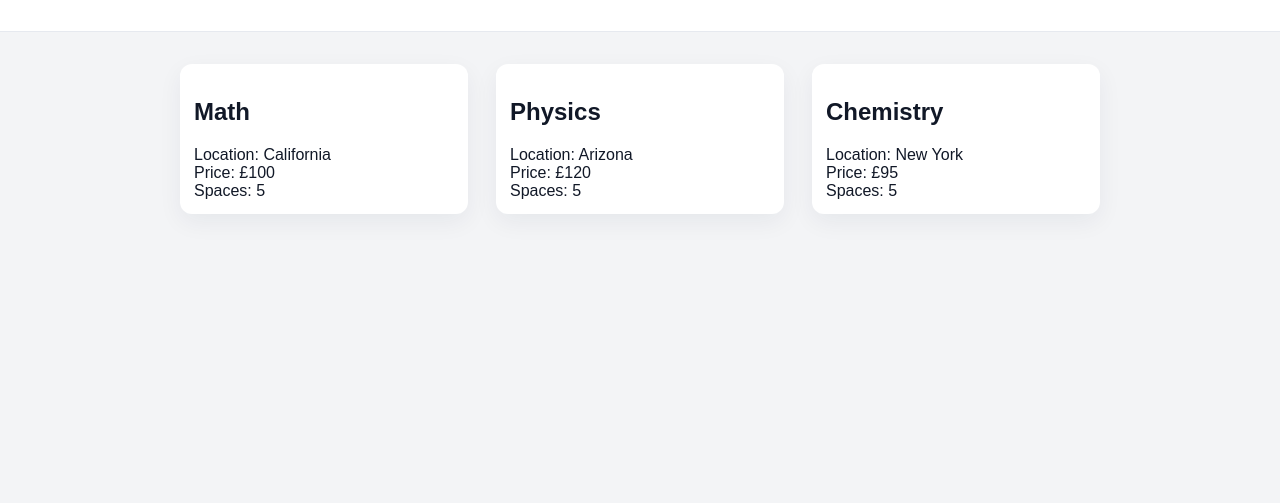
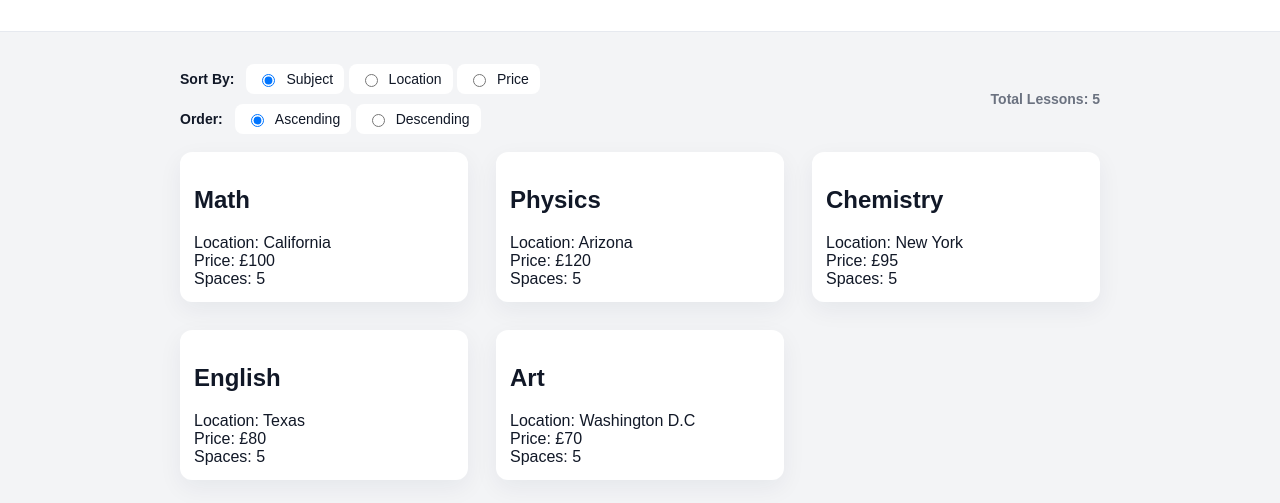
Before and after one commit to Chris-edappady/CST-3144-COURSEWORK, a plain HTML site: page index.html in a window 1280 px wide. Shown: the part 73-576 px from the top of the page. Drawn offline with nearby package versions, Linux system fonts and the light colour scheme.

Commit message:
Update 7: Added computed sort lessons as well as sorting controls

```diff
--- a/index.html
+++ b/index.html
@@ -16,6 +16,28 @@
     </header>
 
     <main class="container">
+      <div class="controls">
+        <div class="controls-left">
+          <div class="controls-row">
+            <div class="sort-label">Sort By:</div>
+            <div class="radio-group">
+              <label><input type="radio" v-model="sortKey" value="subject" /> Subject</label>
+              <label><input type="radio" v-model="sortKey" value="location" /> Location</label>
+              <label><input type="radio" v-model="sortKey" value="price" /> Price</label>
+            </div>
+          </div>
+
+          <div class="controls-row">
+            <div class="order-label">Order:</div>
+            <div class="radio-group">
+              <label><input type="radio" v-model="sortDir" value="asc" /> Ascending</label>
+              <label><input type="radio" v-model="sortDir" value="desc" /> Descending</label>
+          </div>
+        </div>
+      </div>
+
+      <div class="total-lessons">Total Lessons: {{ lessons.length }}</div>
+      </div>
       <!--Displaying multiple lessons -->
       <section class="lessons">
         <article class="card" v-for="lesson in lessons" :key="lesson.id">
@@ -35,7 +57,9 @@
       el: '#app',
       data: {
         sitename: 'Lessons',
-        lessons: (typeof lessons !== 'undefined') ? lessons : []
+        lessons: (typeof lessons !== 'undefined') ? lessons : [],
+        sortKey: 'subject',
+        sortDir: 'asc'
       },
       created() {
         //Checks if the lessons data is loaded
@@ -44,6 +68,24 @@
         } else {
           console.warn('lessons.js not found or empty');
         }
+      },
+      computed: {
+        //Sorts the lessons based on the key and direction
+        sortedLessons() {
+          const arr = this.lessons.slice();
+          const key = this.sortKey;
+          const dir = this.sortDir === 'asc' ? 1 : -1;
+          arr.sort((a,b) =>  {
+            let va = a[key];
+            let vb = b[key];
+            if (typeof va === 'string') va = va.toLowerCase();
+            if (typeof vb === 'string') vb = vb.toLowerCase();
+            if (va > vb) return 1 * dir;
+            if (va < vb) return -1 * dir;
+            return 0;
+          });
+          return arr;
+        }
       }
     });
   </script>
--- a/lessons.js
+++ b/lessons.js
@@ -13,5 +13,15 @@ let lessons = [
   "subject":"Chemistry",
   "location":"New York",
   "price":95,
+  "spaces":5},
+{ "id": 4,
+  "subject":"English",
+  "location":"Texas",
+  "price":80,
+  "spaces":5},
+{ "id": 5,
+  "subject":"Art",
+  "location":"Washington D.C",
+  "price":70,
   "spaces":5}
 ];
--- a/styles.css
+++ b/styles.css
@@ -40,3 +40,56 @@ header
   border-radius: 12px;
   box-shadow: 0 8px 24px rgba(18,28,64,0.06);
 }
+
+/* Sorting controls */
+.controls
+{
+  display:flex;
+  align-items:flex-start;
+  justify-content:space-between;
+  gap:12px;
+  margin-bottom:18px;
+}
+.controls-left
+{
+  display:flex;
+  flex-direction:column;
+  gap:10px; }
+
+.controls-row
+{
+  display:flex;
+  gap:12px;
+  align-items:center; }
+
+.sort-label, .order-label
+{ font-weight:600;
+  font-size:14px;
+  color:#111827;
+}
+
+.radio-group label
+{
+  display:inline-flex;
+  align-items:center;
+  gap:8px;
+  padding:6px 10px;
+  border-radius:8px;
+  cursor:pointer;
+  border:1px solid transparent;
+  font-size:14px;
+  background: #ffffff;
+}
+
+.radio-group label:hover
+{
+  background:#fbfdff;
+  border-color:#e8f0ff;
+}
+
+.total-lessons
+{
+  font-size:14px;
+  color:#6b7280;
+  align-self:center;
+  font-weight:600; }
```
